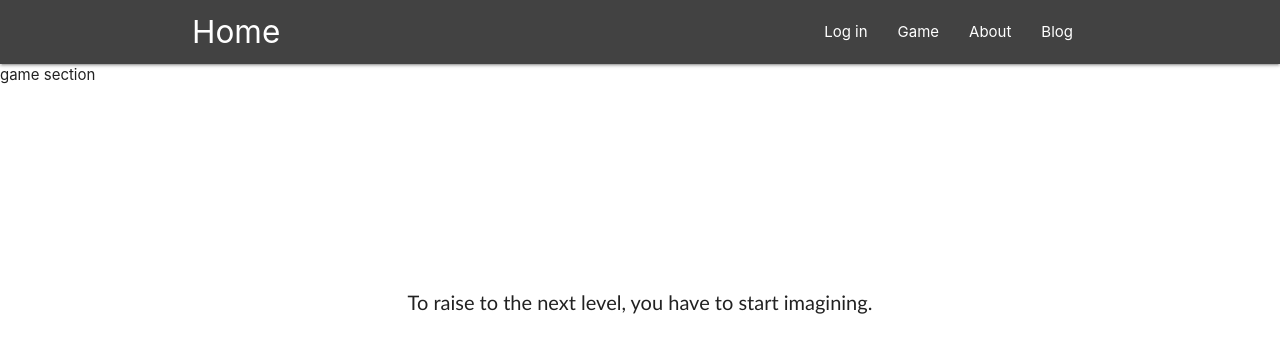
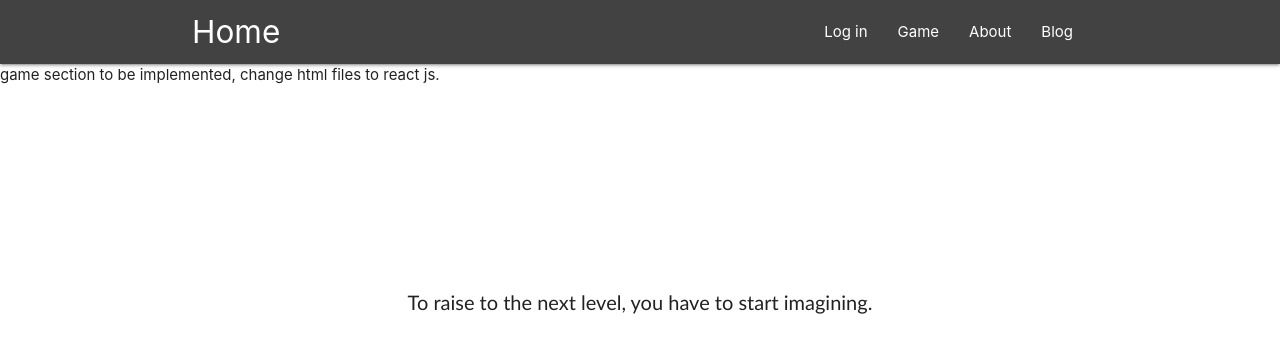
Before and after one commit to LandingHeart/web, a React (Create React App) app: page /Games in a window 1280 px wide. Shown: the top 352 px of the page. Built offline with nearby package versions, Linux system fonts and the light colour scheme.

Commit message:
minor changes

```diff
--- a/src/App.js
+++ b/src/App.js
@@ -11,6 +11,7 @@ class App extends Component {
       <Routes />
       <Design />
       </div>
+
     )
   }
 }
--- a/src/Components/Games.js
+++ b/src/Components/Games.js
@@ -6,6 +6,8 @@ class Games extends React.Component{
         <div>
 
        game section
+       to be implemented,
+       change html files to react js.
 
 
         </div>
```
